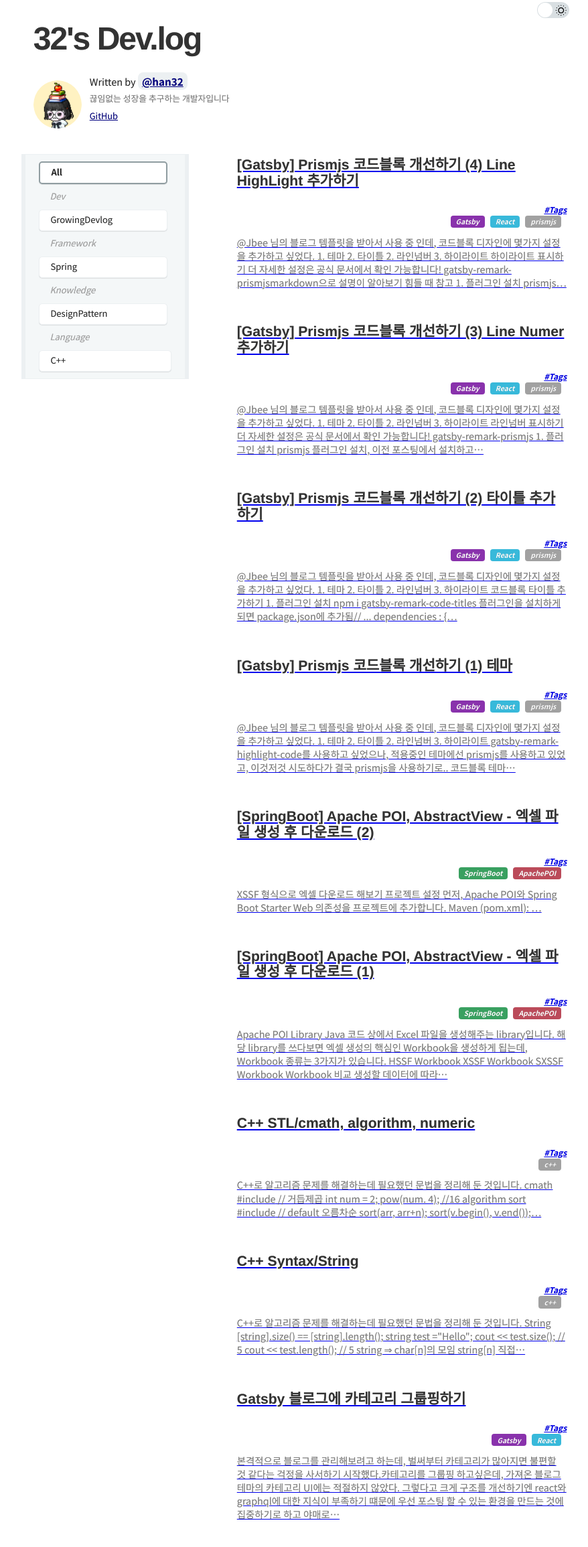
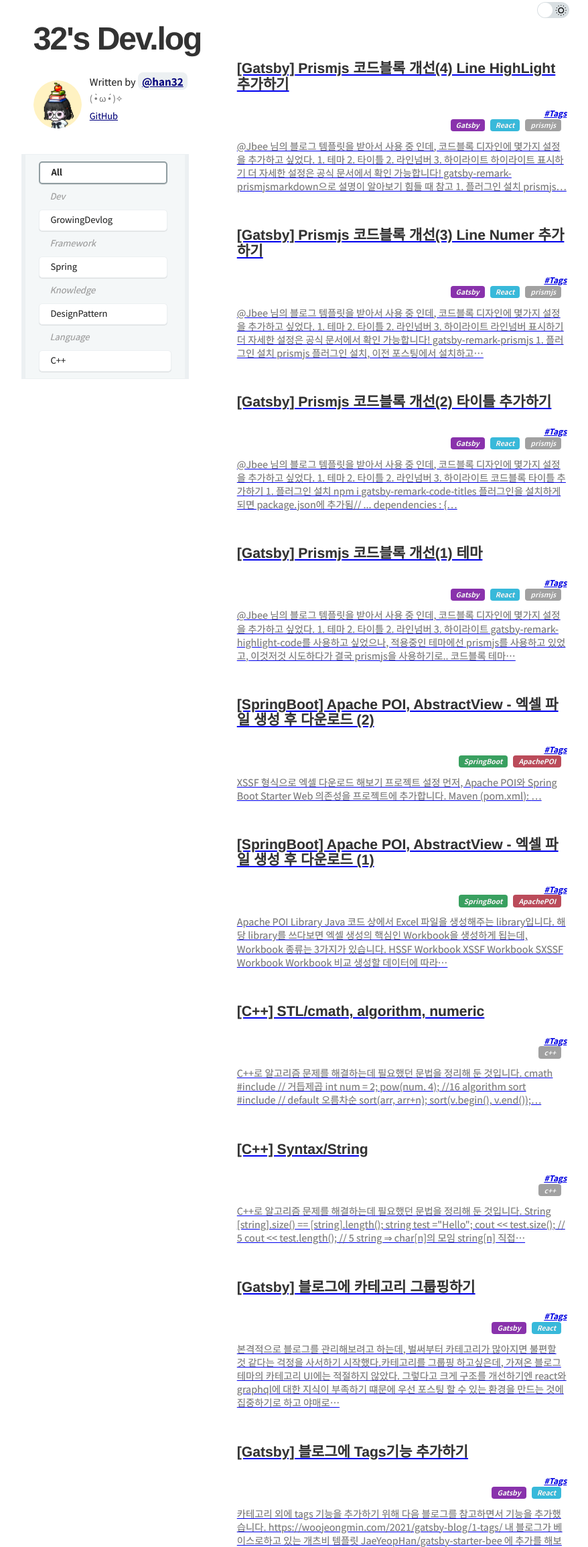
Before and after one commit to HSangMi/devlog, a Gatsby site: page / in a window 1280 px wide. Shown: the part 92-2402 px from the top of the page at 67% size, without its empty margins (190-1068 px from the left). Built offline with nearby package versions, Linux system fonts and the light colour scheme; Gatsby itself is replaced by a stand-in of ours; some packages are replaced by stand-ins of ours; what typography-theme-github would draw is missing.

Commit message:
refact : - 포스트 제목 규칙 통일 - 프로필 상태메세지 변경 - 주석 공백 제거 - thumbnail container css 변경

```diff
--- a/content/blog/Cpp/STL/01_cmath,algorithm,numeric.md
+++ b/content/blog/Cpp/STL/01_cmath,algorithm,numeric.md
@@ -1,5 +1,5 @@
 ---
-title: 'C++ STL/cmath, algorithm, numeric'
+title: '[C++] STL/cmath, algorithm, numeric'
 date: 2024-05-08
 category: 'Language/C++'
 draft: false
--- a/content/blog/Cpp/Syntax/String.md
+++ b/content/blog/Cpp/Syntax/String.md
@@ -1,5 +1,5 @@
 ---
-title: 'C++ Syntax/String'
+title: '[C++] Syntax/String'
 date: 2024-05-07
 category: 'Language/C++'
 draft: false
--- a/content/blog/DesignPattern/Adapter_Pattern.md
+++ b/content/blog/DesignPattern/Adapter_Pattern.md
@@ -1,5 +1,5 @@
 ---
-title: '2. Adapter Pattern'
+title: '[DesignPattern] 2. Adapter Pattern'
 date: 2022-09-22 00:00:00
 category: 'Knowledge/DesignPattern'
 draft: false
--- a/content/blog/DesignPattern/Stategy_Pattern.md
+++ b/content/blog/DesignPattern/Stategy_Pattern.md
@@ -1,5 +1,5 @@
 ---
-title: '1. Stategy Pattern'
+title: '[DesignPattern] 1. Stategy Pattern'
 date: 2022-09-19 00:00:00
 category: 'Knowledge/DesignPattern'
 draft: false
--- a/content/blog/DesignPattern/TemplateMethod_Pattern.md
+++ b/content/blog/DesignPattern/TemplateMethod_Pattern.md
@@ -1,5 +1,5 @@
 ---
-title: '3. Template Method Pattern'
+title: '[DesignPattern] 3. Template Method Pattern'
 date: 2022-09-22 12:00:00
 category: 'Knowledge/DesignPattern'
 draft: false
--- a/content/blog/GrowingDevlog/20230309_addTags.md
+++ b/content/blog/GrowingDevlog/20230309_addTags.md
@@ -1,5 +1,5 @@
 ---
-title: 'Gatsby 블로그에 Tags기능 추가하기'
+title: '[Gatsby] 블로그에 Tags기능 추가하기'
 date: 2023-03-08 19:20
 category: 'Dev/GrowingDevlog'
 draft: false
--- a/content/blog/GrowingDevlog/20240503_grouping.md
+++ b/content/blog/GrowingDevlog/20240503_grouping.md
@@ -1,5 +1,5 @@
 ---
-title: 'Gatsby 블로그에 카테고리 그룹핑하기'
+title: '[Gatsby] 블로그에 카테고리 그룹핑하기'
 date: 2024-05-03 19:20
 category: 'Dev/GrowingDevlog'
 draft: false
--- a/content/blog/GrowingDevlog/20240603_codeBlock_theme.md
+++ b/content/blog/GrowingDevlog/20240603_codeBlock_theme.md
@@ -1,5 +1,5 @@
 ---
-title: '[Gatsby] Prismjs 코드블록 개선하기 (1) 테마'
+title: '[Gatsby] Prismjs 코드블록 개선(1) 테마'
 date: 2024-06-03 18:30
 category: 'Dev/GrowingDevlog'
 draft: false
--- a/content/blog/GrowingDevlog/20240604_codeBlock_lineNum.md
+++ b/content/blog/GrowingDevlog/20240604_codeBlock_lineNum.md
@@ -1,5 +1,5 @@
 ---
-title: '[Gatsby] Prismjs 코드블록 개선하기 (3) Line Numer 추가하기'
+title: '[Gatsby] Prismjs 코드블록 개선(3) Line Numer 추가하기'
 date: 2024-06-04 19:30
 category: 'Dev/GrowingDevlog'
 draft: false
--- a/content/blog/GrowingDevlog/20240604_codeBlock_title.md
+++ b/content/blog/GrowingDevlog/20240604_codeBlock_title.md
@@ -1,5 +1,5 @@
 ---
-title: '[Gatsby] Prismjs 코드블록 개선하기 (2) 타이틀 추가하기'
+title: '[Gatsby] Prismjs 코드블록 개선(2) 타이틀 추가하기'
 date: 2024-06-04 18:30
 category: 'Dev/GrowingDevlog'
 draft: false
--- a/content/blog/GrowingDevlog/20240605_codeBlock_line_highlight.md
+++ b/content/blog/GrowingDevlog/20240605_codeBlock_line_highlight.md
@@ -1,5 +1,5 @@
 ---
-title: '[Gatsby] Prismjs 코드블록 개선하기 (4) Line HighLight 추가하기'
+title: '[Gatsby] Prismjs 코드블록 개선(4) Line HighLight 추가하기'
 date: 2024-06-05 18:00
 category: 'Dev/GrowingDevlog'
 draft: false
--- a/gatsby-meta-config.js
+++ b/gatsby-meta-config.js
@@ -2,7 +2,7 @@ module.exports = {
   title: `32's Dev.log`,
   description: `Blog posted about DEVELOP LOG`,
   author: `han32`,
-  introduction: `끊임없는 성장을 추구하는 개발자입니다`,
+  introduction: `( •̀ ω •́ )✧`,// `끊임없는 성장을 추구하는 개발자입니다`,
   siteUrl: `https://gatsby-starter-bee.netlify.com`, // Your blog site url
   social: {
     twitter: ``, // Your Twitter account
--- a/src/components/thumbnail-container/index.scss
+++ b/src/components/thumbnail-container/index.scss
@@ -1,4 +1,5 @@
 .thumbnail-container {
   min-height: calc(100vh - 3.5rem);
   padding-left: 300px;
+  margin-top: -9em;
 }
```
Also changed, not shown: src/styles/code.scss (+0 -14 lines).
